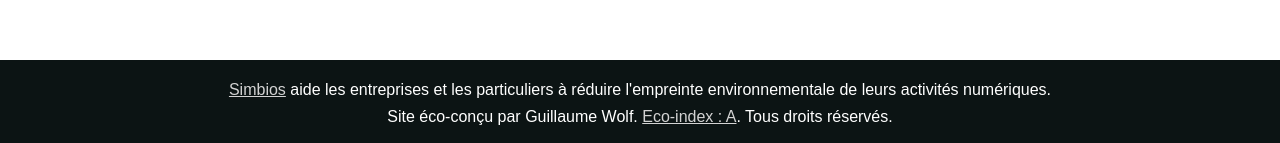
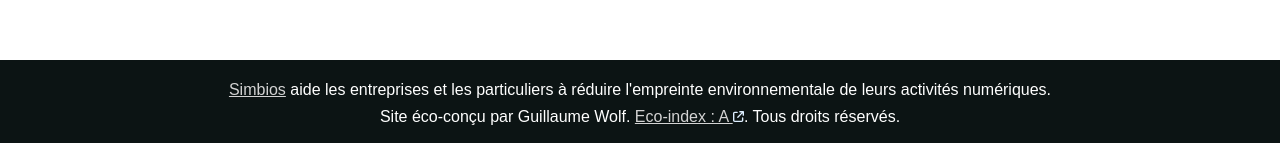
Before and after one commit to guillaumew/simbios, a Jekyll site: the page built from index.html, in a window 1280 px wide and 900 px high, scrolled down 1478 px. Shown: the part 754-897 px from the top of the window. Built offline with Jekyll 4.4.1, drawn with Linux system fonts in a browser that asks for light colours.

Commit message:
Update Read.me

```diff
--- a/_includes/footer.html
+++ b/_includes/footer.html
@@ -1,6 +1,6 @@
 <div class="footer l-box is-center">
         <div><a href="/">Simbios</a> aide les entreprises et les particuliers à réduire l'empreinte environnementale de leurs activités numériques.</div>
-        <div>Site éco-conçu par Guillaume Wolf. <a href="https://www.ecoindex.fr/resultat/?id=a6a04ae5-0658-44fe-a22c-57acdc31f646" target="new-tab">Eco-index : A</a>.
+        <div>Site éco-conçu par Guillaume Wolf. <a href="https://www.ecoindex.fr/resultat/?id=8278ca23-a84d-4fb9-afc7-f06f397b1b77" target="new-tab">Eco-index : A {% include external_link_icon.html %}</a>.
         Tous droits réservés.
         </div>
 </div>
--- a/_sass/common.scss
+++ b/_sass/common.scss
@@ -66,7 +66,7 @@ a{
     width: 0.7em;
     height: 0.7em;
 }
-.ribbon .external_link_icon, .pure-button .svg_icons{
+.ribbon .external_link_icon, .pure-button .svg_icons, .footer .svg_icons {
     background-color: $dark_white-color;
 }
 
```
Also changed, not shown: README.md.
